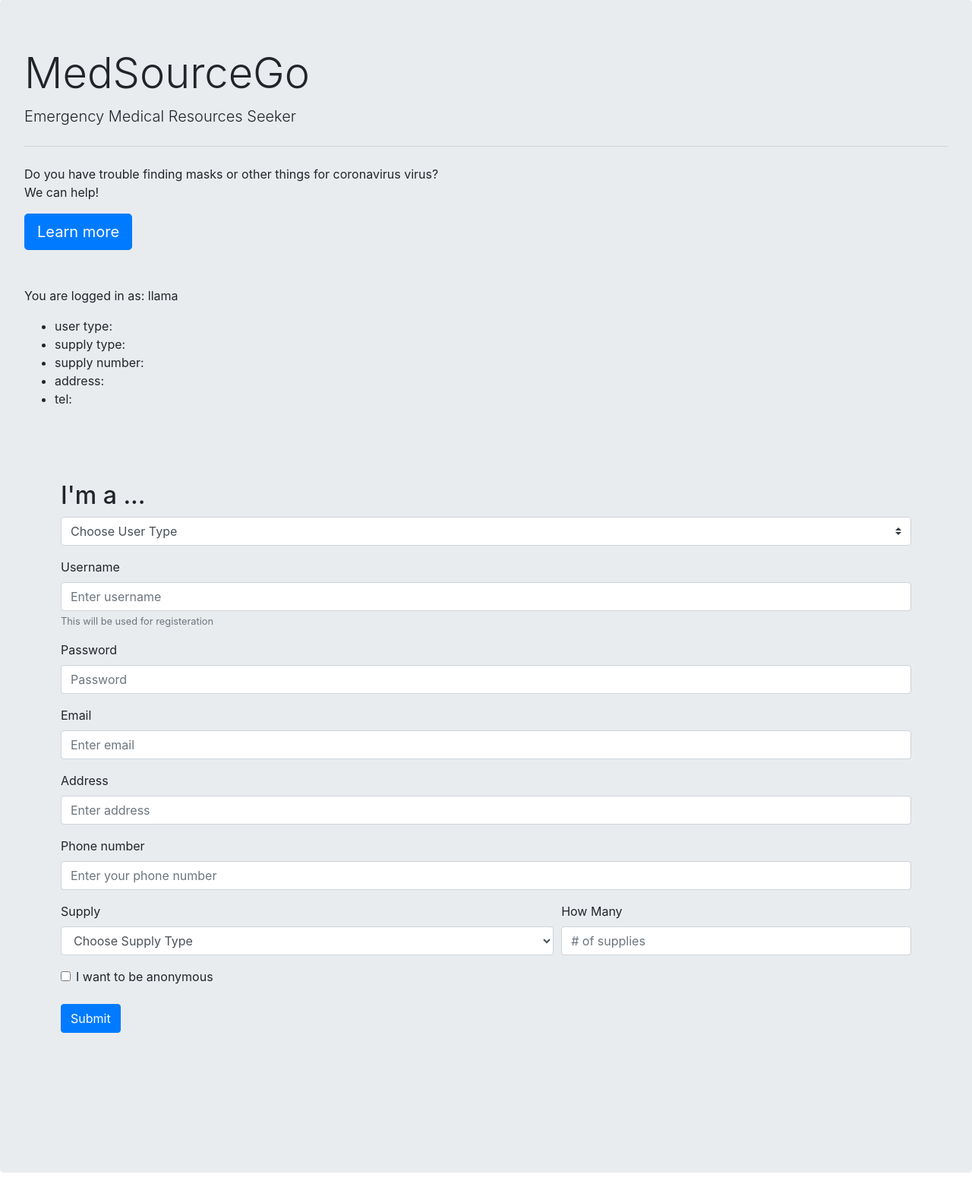
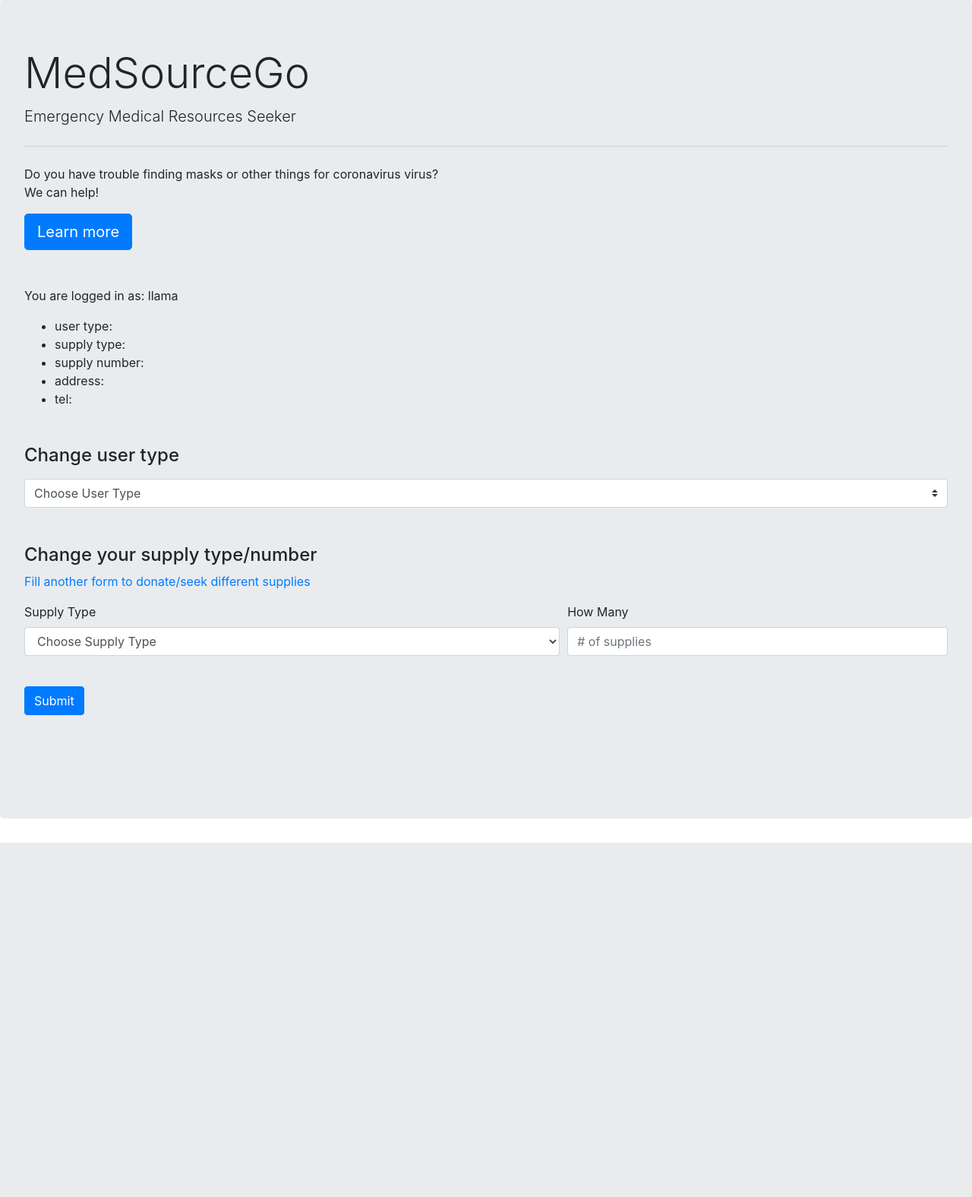
Before and after one commit to qingyuanpeng/MedSourceGo, a Django app: page / in a window 1280 px wide. Shown: the part 57-1632 px from the top of the page at 76% size. After the commit the page ends 1166 px from the top, so only its background shows below. Run offline with Django 3.2, Linux system fonts and the light colour scheme; a user stored in the database is signed in; data comes from the database, SQL or seed files in the repository; both versions use the stored data as it was after the commit; some libraries are stand-ins or nearby versions.

Commit message:
add feature: logged in user can switch supply type

```diff
--- a/core/templates/index.html
+++ b/core/templates/index.html
@@ -53,8 +53,9 @@
             <a class="btn btn-primary btn-lg" href="#" role="button">Learn more</a>
 
             <!-- Test -->
+            {% if loggedin %}
             <div class="mt-5">
-                <p>You are logged in as: {{ user.username }}</p>
+                <p>You are logged in as: {{ user }}</p>
                 <ul>
                     <li>user type: {{ user.profile.userType }}</li>
                     <li>supply type: {{ user.profile.supplyType }}</li>
@@ -63,10 +64,11 @@
                     <li>tel: {{ user.profile.tel }}</li>
                 </ul>
             </div>
-
+            {% endif %}
             <!-- Donot/Seeker App -->
-            <form name="registration" class="mx-auto m-5 p-5" method="post">
+            <form name="registration" class="mx-auto m-5" method="post">
                 {% csrf_token %}
+                {% if not loggedin %}
                 <div class="form-group">
                     <h2>I'm a ...</h2>
                     <select class="custom-select mr-sm-2" id="userType" name="userType">
@@ -96,13 +98,26 @@
                     <label>Phone number</label>
                     <input name="tel" class="form-control" aria-describedby="tel" placeholder="Enter your phone number">
                 </div>
+                {% endif %}
 
                 <div class="form-group">
+                    {% if loggedin %}
+                    <h4 class="my-3">Change user type</h4>
+                    <select class="custom-select mr-sm-2" id="userType" name="userType">
+                        <option selected value={{user.profile.userType}}>Choose User Type</option>
+                        <option value="donor">Donor</option>
+                        <option value="seeker">Seeker</option>
+                    </select>
+                    <h4 class="mt-5">Change your supply type/number</h4>
+                    <a href="/signout">
+                        <p>Fill another form to donate/seek different supplies</p>
+                    </a>
+                    {% endif %}
                     <div class="form-row">
                         <div class="col-7">
-                            <label for="supplyType">Supply</label>
+                            <label for="supplyType">Supply Type</label>
                             <select id="supplyType" name="supplyType" class="form-control">
-                                <option selected>Choose Supply Type</option>
+                                <option selected value={{user.profile.supplyType}}>Choose Supply Type</option>
                                 <option>Masks</option>
                                 <option>Toilet Paper</option>
                                 <option>First-Aid Kit</option>
@@ -111,20 +126,19 @@
                         </div>
                         <div class="col">
                             <label for="supplyNumber">How Many</label>
-                            <input name="supplyNumber" class="form-control" placeholder="# of supplies">
+                            <input name="supplyNumber" class="form-control" placeholder="# of supplies" value={{user.profile.supplyNumber}}>
                         </div>
                     </div>
 
                 </div>
-
-                <div class="form-check">
+                <!-- anonymous check -->
+                <!-- <div class="form-check">
                     <input type="checkbox" class="form-check-input" id="exampleCheck1">
                     <label class="form-check-label" for="exampleCheck1">I want to be anonymous</label>
-                </div>
+                </div> -->
                 <button type="submit" class="btn btn-primary my-4">Submit</button>
             </form>
         </div>
-
 
 
         <script src="https://code.jquery.com/jquery-3.4.1.slim.min.js"
--- a/core/views.py
+++ b/core/views.py
@@ -8,17 +8,27 @@ from django.shortcuts import render, redirect
 def index(request):
     # create user
     if request.method == "POST":
-        user = User.objects.create_user(
-            username=request.POST['username'], email=request.POST['email'], password=request.POST['password'])
-        # create additional info in profile
-        user.profile.userType = request.POST['userType']
-        user.profile.supplyType = request.POST['supplyType']
-        user.profile.supplyNumber = request.POST['supplyNumber']
-        user.profile.addr = request.POST['address']
-        user.profile.tel = request.POST['tel']
-
-        login(request, user)
-    return render(request, 'index.html', {})
+        if str(request.user) == "AnonymousUser":
+            user = User.objects.create_user(
+                username=request.POST['username'], email=request.POST['email'], password=request.POST['password'])
+            # create additional info in profile
+            user.profile.userType = request.POST['userType']
+            user.profile.supplyType = request.POST['supplyType']
+            user.profile.supplyNumber = request.POST['supplyNumber']
+            user.profile.addr = request.POST['address']
+            user.profile.tel = request.POST['tel']
+            login(request, user)
+            return render(request, 'index.html', {"user": request.user, "loggedin": False})
+        else:
+            user = request.user
+            user.profile.userType = request.POST['userType']
+            user.profile.supplyType = request.POST['supplyType']
+            user.profile.supplyNumber = request.POST['supplyNumber']
+            return render(request, 'index.html', {"user": request.user, "loggedin": True})
+    if str(request.user) == "AnonymousUser":
+        return render(request, 'index.html', {"user": request.user, "loggedin": False})
+    else:
+        return render(request, 'index.html', {"user": request.user, "loggedin": True})
 
 
 def home(request):
@@ -47,7 +57,7 @@ def login_view(request):
 
 def logout_view(request):
     logout(request)
-    return redirect("/login")
+    return redirect("/")
 
 
 def signup_view(request):
```
Also changed, not shown: db.sqlite3.
